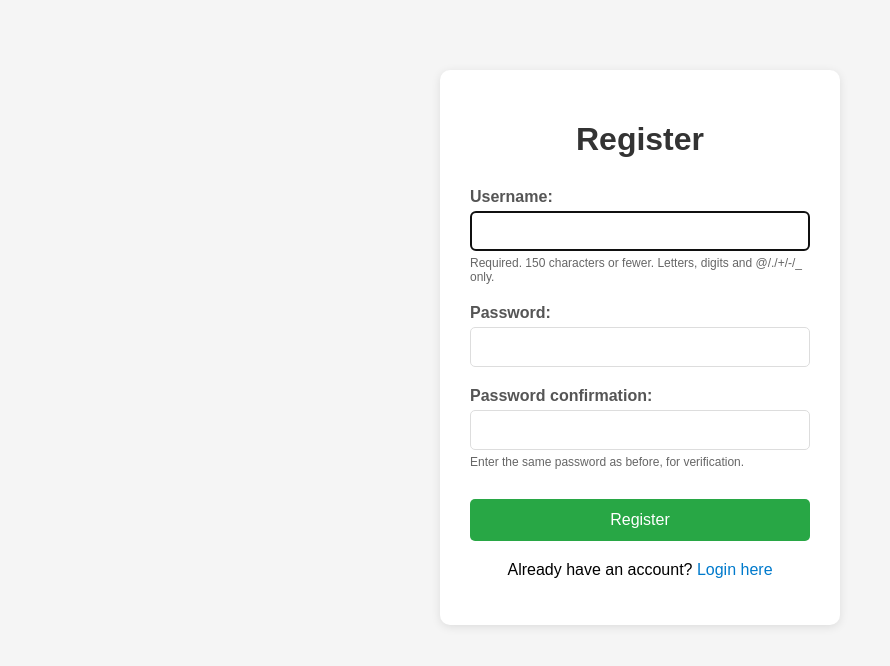
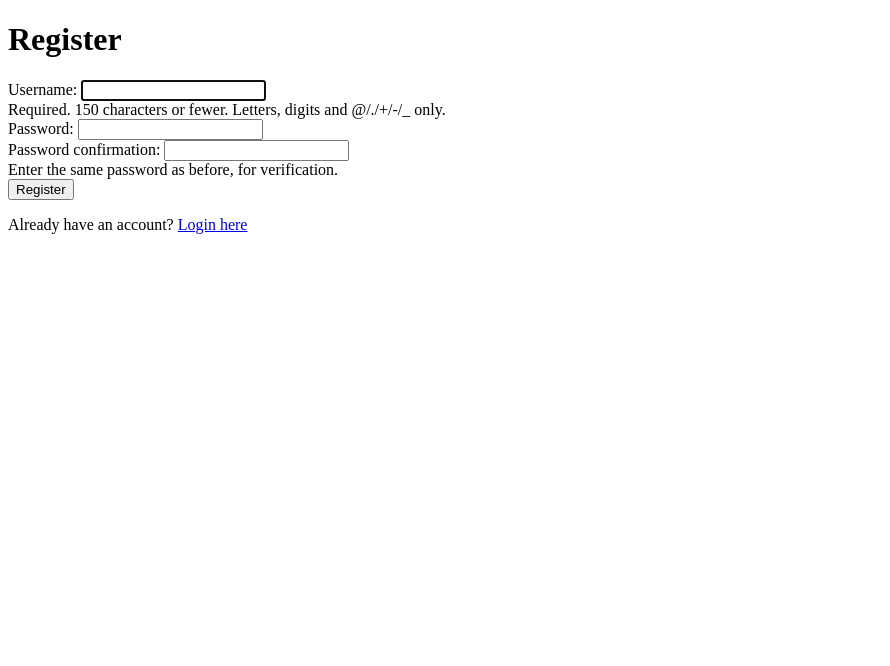
Before and after one commit to nigusekelile/Alx_DjangoLearnLab, a Django app: page /relationship/register/ in a window 1280 px wide. Shown: the top 666 px of the page, without its empty margins (0-890 px from the left). Run offline with Django 5.2, Linux system fonts and the light colour scheme.

Commit message:
updating all files

```diff
--- a/django-models/LibraryProject/LibraryProject/urls.py
+++ b/django-models/LibraryProject/LibraryProject/urls.py
@@ -24,8 +24,12 @@ urlpatterns = [
 # LibraryProject/urls.py (or your project's urls.py)
 from django.contrib import admin
 from django.urls import path, include
+from django.contrib.auth import views as auth_views
 
 urlpatterns = [
     path('admin/', admin.site.urls),
     path('relationship/', include('relationship_app.urls')),
+
+    # Optional: Include Django's built-in auth URLs for password reset, etc.
+    # path('accounts/', include('django.contrib.auth.urls')),
 ]
--- a/django-models/LibraryProject/relationship_app/templates/relationship_app/register.html
+++ b/django-models/LibraryProject/relationship_app/templates/relationship_app/register.html
@@ -4,82 +4,7 @@
 <head>
     <meta charset="UTF-8">
     <title>Register</title>
-    <style>
-        body {
-            font-family: Arial, sans-serif;
-            max-width: 400px;
-            margin: 50px auto;
-            padding: 20px;
-            background: #f5f5f5;
-        }
-        .auth-container {
-            background: white;
-            padding: 30px;
-            border-radius: 10px;
-            box-shadow: 0 2px 10px rgba(0,0,0,0.1);
-        }
-        h1 {
-            text-align: center;
-            color: #333;
-            margin-bottom: 30px;
-        }
-        form {
-            display: flex;
-            flex-direction: column;
-        }
-        .form-group {
-            margin-bottom: 20px;
-        }
-        label {
-            display: block;
-            margin-bottom: 5px;
-            font-weight: bold;
-            color: #555;
-        }
-        input[type="text"],
-        input[type="password"] {
-            width: 100%;
-            padding: 10px;
-            border: 1px solid #ddd;
-            border-radius: 5px;
-            font-size: 16px;
-            box-sizing: border-box;
-        }
-        button {
-            background: #28a745;
-            color: white;
-            padding: 12px;
-            border: none;
-            border-radius: 5px;
-            font-size: 16px;
-            cursor: pointer;
-            margin-top: 10px;
-        }
-        button:hover {
-            background: #218838;
-        }
-        .links {
-            text-align: center;
-            margin-top: 20px;
-        }
-        .links a {
-            color: #007acc;
-            text-decoration: none;
-        }
-        .links a:hover {
-            text-decoration: underline;
-        }
-        .error {
-            color: red;
-            font-size: 14px;
-            margin-top: 5px;
-        }
-        .helptext {
-            font-size: 12px;
-            color: #666;
-            margin-top: 5px;
-        }
-    </style>
+    <!-- ... same styles as before ... -->
 </head>
 <body>
     <div class="auth-container">
--- a/django-models/LibraryProject/relationship_app/urls.py
+++ b/django-models/LibraryProject/relationship_app/urls.py
@@ -17,17 +17,23 @@ urlpatterns = [
 # Authenticatio script
 # relationship_app/urls.py
 from django.urls import path
+from django.contrib.auth.views import LoginView
 from . import views
 
 app_name = 'relationship_app'
 
 urlpatterns = [
     # Authentication URLs
-    path('login/', views.login_view, name='login'),
+    path('login/',
+         LoginView.as_view(template_name='relationship_app/login.html'),
+         name='login'),
+
+    # Use custom logout view that handles GET requests
     path('logout/', views.logout_view, name='logout'),
+
     path('register/', views.register_view, name='register'),
 
-    # Book and Library URLs (now protected)
+    # Book and Library URLs
     path('books/', views.list_books, name='list_books'),
     path('library/<int:pk>/', views.LibraryDetailView.as_view(), name='library_detail'),
     path('libraries/', views.LibraryListView.as_view(), name='library_list'),
--- a/django-models/LibraryProject/relationship_app/views.py
+++ b/django-models/LibraryProject/relationship_app/views.py
@@ -43,36 +43,11 @@ class LibraryListView(ListView):
 # relationship_app/views.py
 from django.shortcuts import render, redirect
 from django.views.generic import ListView, DetailView
+from django.contrib.auth.forms import UserCreationForm
 from django.contrib.auth import login, logout
-from django.contrib.auth.forms import UserCreationForm
-from django.contrib.auth.forms import AuthenticationForm
 from django.contrib.auth.decorators import login_required
 from django.contrib.auth.mixins import LoginRequiredMixin
-from django.urls import reverse_lazy
 from .models import Book, Library
-
-# Authentication Views
-def login_view(request):
-    """
-    User login view
-    """
-    if request.method == 'POST':
-        form = AuthenticationForm(request, data=request.POST)
-        if form.is_valid():
-            user = form.get_user()
-            login(request, user)
-            return redirect('relationship_app:list_books')
-    else:
-        form = AuthenticationForm()
-
-    return render(request, 'relationship_app/login.html', {'form': form})
-
-def logout_view(request):
-    """
-    User logout view
-    """
-    logout(request)
-    return render(request, 'relationship_app/logout.html')
 
 def register_view(request):
     """
@@ -89,7 +64,17 @@ def register_view(request):
 
     return render(request, 'relationship_app/register.html', {'form': form})
 
-# Update existing views to require authentication
+def logout_view(request):
+    """
+    Custom logout view that handles GET requests
+    """
+    if request.method == 'POST':
+        logout(request)
+        return render(request, 'relationship_app/logout.html')
+    else:
+        # For GET requests, show a confirmation page with a form
+        return render(request, 'relationship_app/logout_confirm.html')
+
 @login_required
 def list_books(request):
     """
```
Also changed, not shown: django-models/LibraryProject/relationship_app/templates/relationship_app/list_books.html (+15 -1 lines), django-models/LibraryProject/relationship_app/templates/relationship_app/login.html (+10 -9 lines), django-models/LibraryProject/relationship_app/templates/relationship_app/logout_confirm.html (added, +73 -0 lines), django-models/LibraryProject/test_class_based_auth.py (added, +47 -0 lines), django-models/LibraryProject/db.sqlite3.
